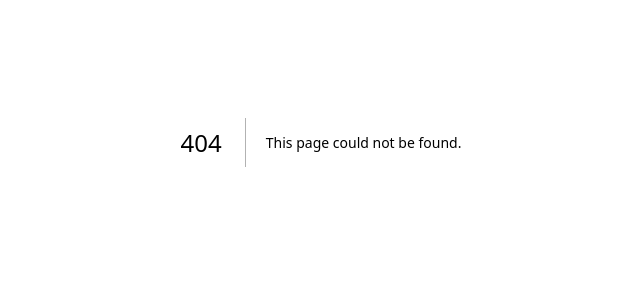
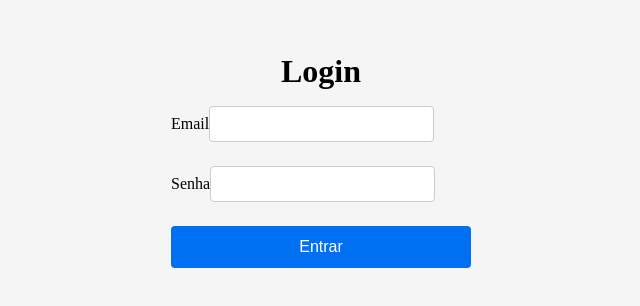
Before and after one commit to izyVieira/boaAcao, a Next.js app: page /login in a window 1280 px wide. Before the commit this address had no page. Shown: the part 258-564 px from the top of the page, without its empty margins (319-959 px from the left). Built offline with nearby package versions, Linux system fonts and the light colour scheme.

Commit message:
Feat: struct-login

```diff
--- a/package.json
+++ b/package.json
@@ -9,9 +9,9 @@
     "lint": "next lint"
   },
   "dependencies": {
+    "next": "^15.0.1",
     "react": "19.0.0-rc-69d4b800-20241021",
-    "react-dom": "19.0.0-rc-69d4b800-20241021",
-    "next": "15.0.1"
+    "react-dom": "19.0.0-rc-69d4b800-20241021"
   },
   "devDependencies": {
     "postcss": "^8",
--- /dev/null
+++ b/pages/login.js
@@ -0,0 +1,89 @@
+import { useState } from 'react';
+import { useRouter } from 'next/router';
+
+export default function Login() {
+  const [email, setEmail] = useState('');
+  const [password, setPassword] = useState('');
+  const router = useRouter();
+
+  const handleLogin = async (e) => {
+    e.preventDefault();
+    if (email === 'test@example.com' && password === 'password') {
+      alert('Login bem-sucedido');
+      router.push('/dashboard');
+    } else {
+      alert('Credenciais inválidas');
+    }
+  };
+
+  return (
+    <div style={styles.container}>
+      <h1 style={styles.title}>Login</h1>
+      <form onSubmit={handleLogin} style={styles.form}>
+        <label style={styles.label}>
+          Email
+          <input
+            type="email"
+            value={email}
+            onChange={(e) => setEmail(e.target.value)}
+            required
+            style={styles.input}
+          />
+        </label>
+        <label style={styles.label}>
+          Senha
+          <input
+            type="password"
+            value={password}
+            onChange={(e) => setPassword(e.target.value)}
+            required
+            style={styles.input}
+          />
+        </label>
+        <button type="submit" style={styles.button}>
+          Entrar
+        </button>
+      </form>
+    </div>
+  );
+}
+
+const styles = {
+  container: {
+    display: 'flex',
+    flexDirection: 'column',
+    alignItems: 'center',
+    justifyContent: 'center',
+    height: '100vh',
+    backgroundColor: '#f5f5f5',
+  },
+  title: {
+    fontSize: '2rem',
+    marginBottom: '1rem',
+  },
+  form: {
+    display: 'flex',
+    flexDirection: 'column',
+    width: '300px',
+  },
+  label: {
+    marginBottom: '0.5rem',
+    fontSize: '1rem',
+  },
+  input: {
+    padding: '0.5rem',
+    fontSize: '1rem',
+    marginBottom: '1rem',
+    borderRadius: '4px',
+    border: '1px solid #ccc',
+  },
+  button: {
+    padding: '0.75rem',
+    fontSize: '1rem',
+    color: '#fff',
+    backgroundColor: '#0070f3',
+    border: 'none',
+    borderRadius: '4px',
+    cursor: 'pointer',
+  },
+};
--- a/src/components/NavBar.jsx
+++ b/src/components/NavBar.jsx
@@ -9,6 +9,7 @@ export default function NavBar() {
             <a href="#about" className="text-white px-4 hover:text-gray-200">Sobre</a>
             <a href="#donate" className="text-white px-4 hover:text-gray-200">Doar</a>
             <a href="#contact" className="text-white px-4 hover:text-gray-200">Contato</a>
+            <a href="/login" className="text-white px-4 hover:text-gray-200">Login</a>
           </nav>
         </div>
       </header>
```
Also changed, not shown: 1 other file (tests, documents, lock files or other folders).
